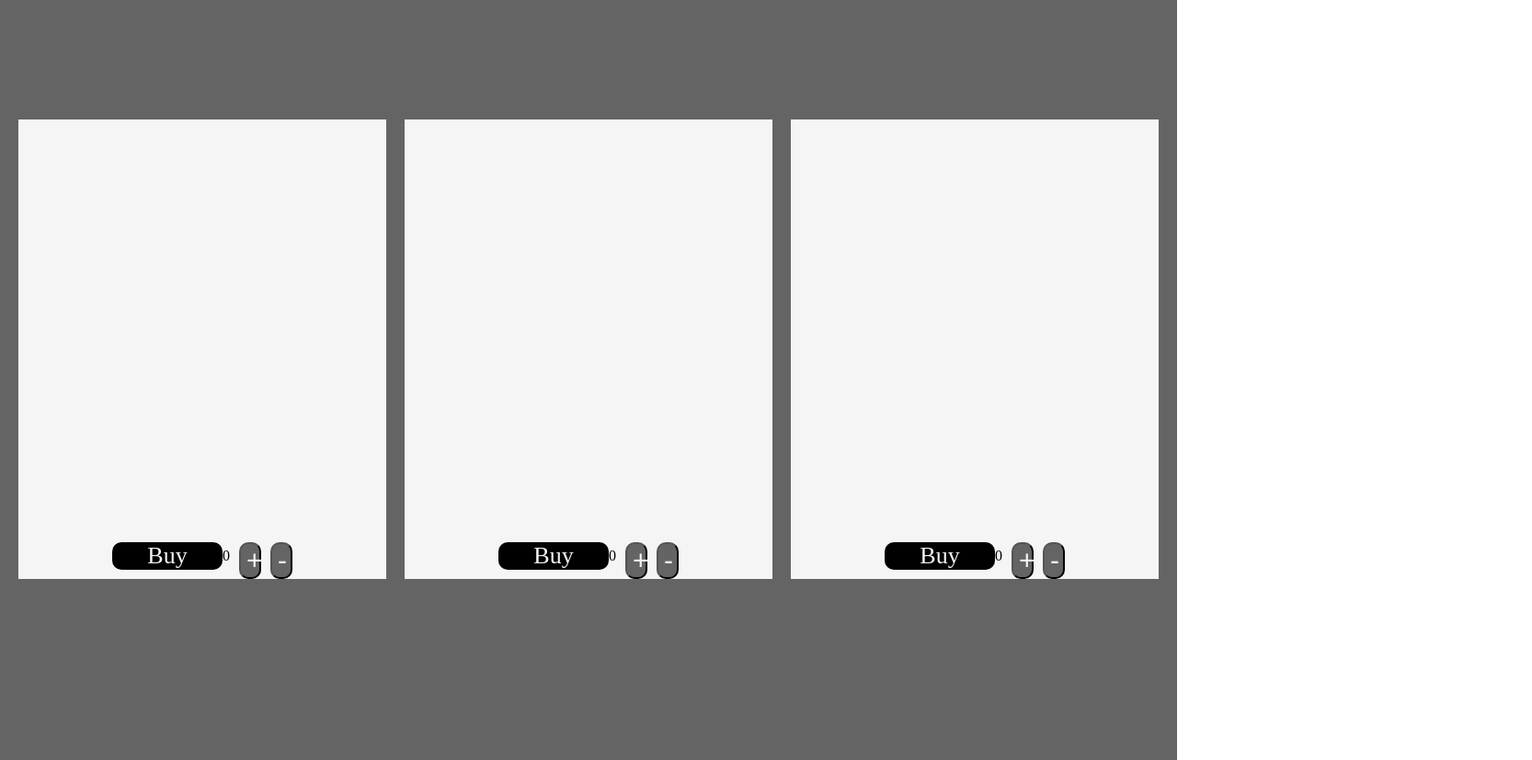
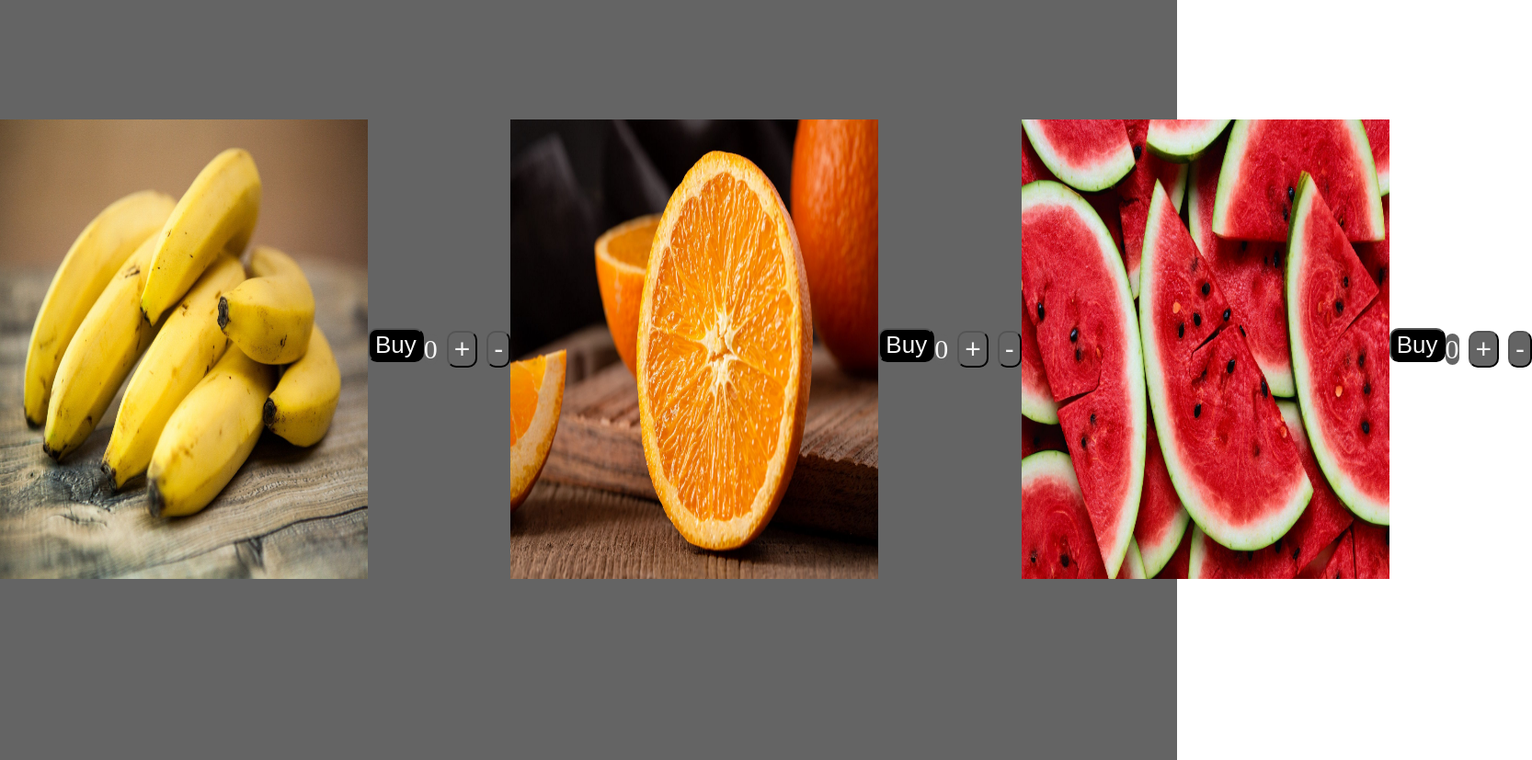
Before and after one commit to SamuelhaIIman/nodejs-testing, a website: page public/index.html in a window 1280 px wide. Shown: the part 620-1447 px from the top of the page at 92% size, 1666 px wide, since content can reach past the window. Drawn offline with Linux system fonts and the light colour scheme.

Commit message:
shop-logic-built-by-me

```diff
--- a/public/index.html
+++ b/public/index.html
@@ -17,24 +17,24 @@
     </div>
 
     <div class="Shop-Front">
-        <div class="Shop-Front-Product">
-            <a id="Shop-Front-Product-Buy" href="">Buy</a>
-            <p id="Shop-Front-Product-Amount-1" data-product-id="1">0</p>
+        <img src="images/bananas.jpg" class="Shop-Front-Product" id="One">
+            <button onclick="addToCart(1)" id="Shop-Front-Product-Buy" href="">Buy</button>
+            <p class="Shop-Front-Product-Amount" id="Quantity-1">0</p>
             <button onclick="updateCart(1, 1)" id="Shop-Front-Product-Change">+</button>
             <button onclick="updateCart(1, -1)" id="Shop-Front-Product-Change">-</button>
-        </div>
-        <div class="Shop-Front-Product">
-            <a id="Shop-Front-Product-Buy" href="">Buy</a>
-            <p id="Shop-Front-Product-Amount-2" data-product-id="2">0</p>
+        </img>
+        <img src="images/oranges.jpg" class="Shop-Front-Product" id="Two">
+            <button onclick="addToCart(2)" id="Shop-Front-Product-Buy" href="">Buy</button>
+            <p class="Shop-Front-Product-Amount" id="Quantity-2">0</p>
             <button onclick="updateCart(2, 1)" id="Shop-Front-Product-Change">+</button>
             <button onclick="updateCart(2, -1)" id="Shop-Front-Product-Change">-</button>
-        </div>
-        <div class="Shop-Front-Product">
-            <a id="Shop-Front-Product-Buy" href="">Buy</a>
-            <p id="Shop-Front-Product-Amount-3" data-product-id="3">0</p>
+        </img>
+        <img src="images/watermelons.jpg" class="Shop-Front-Product" id="Three">
+            <button onclick="addToCart(3)" id="Shop-Front-Product-Buy" href="">Buy</button>
+            <p class="Shop-Front-Product-Amount" id="Quantity-3">0</p>
             <button onclick="updateCart(3, 1)" id="Shop-Front-Product-Change">+</button>
             <button onclick="updateCart(3, -1)" id="Shop-Front-Product-Change">-</button>
-        </div>
+        </img>
     </div>
 </body>
 </html>
--- a/public/script.js
+++ b/public/script.js
@@ -1,13 +1,41 @@
+// const cart = {};
+// let totalItems = 0;
+
+// function updateCart(productId, change) {
+
+//     if (!cart[productId]) cart[productId] = 0;
+
+//     cart[productId] = Math.max(cart[productId] + change, 0);
+
+//     totalItems = Object.values(cart).reduce((sum, qty) => sum + qty, 0);
+
+//     document.getElementById(`Quantity-${productId}`).textContent = cart[productId];
+// }
+
+// function addToCart(productId) {
+//     document.getElementById(`Quantity-${productId}`).textContent = 0;
+//     cart[productId] = 0;
+// }
+
 const cart = {};
-let totalItems = 0;
 
 function updateCart(productId, change) {
+    // I create the object
+    if(!cart[productId]) {
+        cart[productId] = 0;
+    }
+    // I add here to the products amount
+    if(cart.hasOwnProperty(productId)) {
+        cart[productId] += change;
+    }
+    // I check the produts amount that it doesn't go below zero
+    if(cart[productId] < 0) {
+        cart[productId] = 0;
+    }else {
+        document.getElementById(`Quantity-${productId}`).textContent = cart[productId];
+    }
+}
 
-    if (!cart[productId]) cart[productId] = 0;
-
-    cart[productId] = Math.max(cart[productId] + change, 0);
-
-    totalItems = Object.values(cart).reduce((sum, qty) => sum + qty, 0);
-
-    document.getElementById(`Shop-Front-Product-Amount-${productId}`).textContent = cart[productId];
+function addToCart(productId) {
+    //document.getElementById(`Quantity-${productId}`).textContent = cart[productId];
 }
--- a/public/style.css
+++ b/public/style.css
@@ -52,7 +52,7 @@ body {
 #Shop-Front-Product-Buy:hover {
     color: green;
 }
-#Shop-Front-Product-Amount {
+.Shop-Front-Product-Amount {
     text-align: center;
     border-radius: 10px;
     background-color: rgb(100, 100, 100);
```
Also changed, not shown: public/images/bananas.jpg (added), public/images/oranges.jpg (added), public/images/watermelons.jpg (added).
